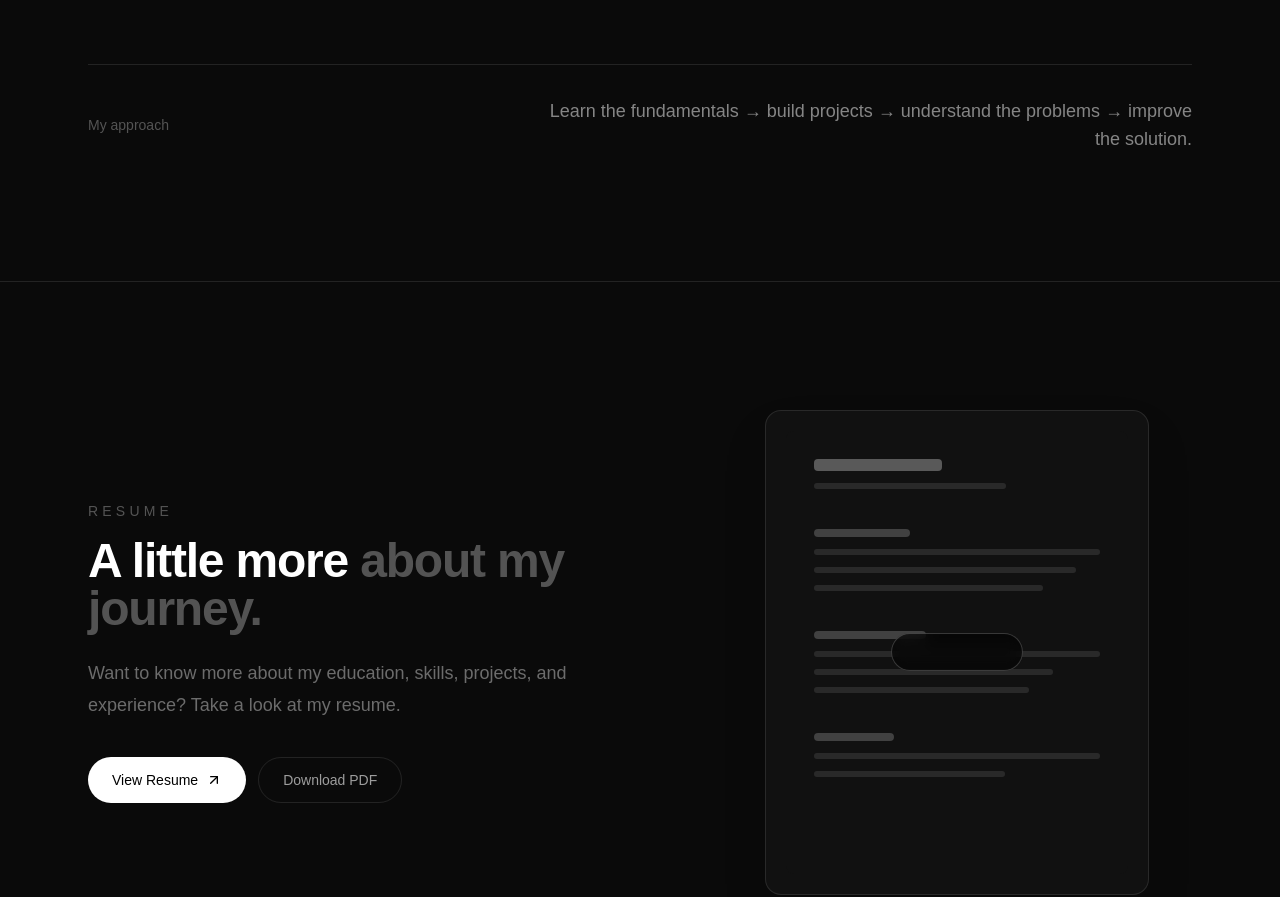
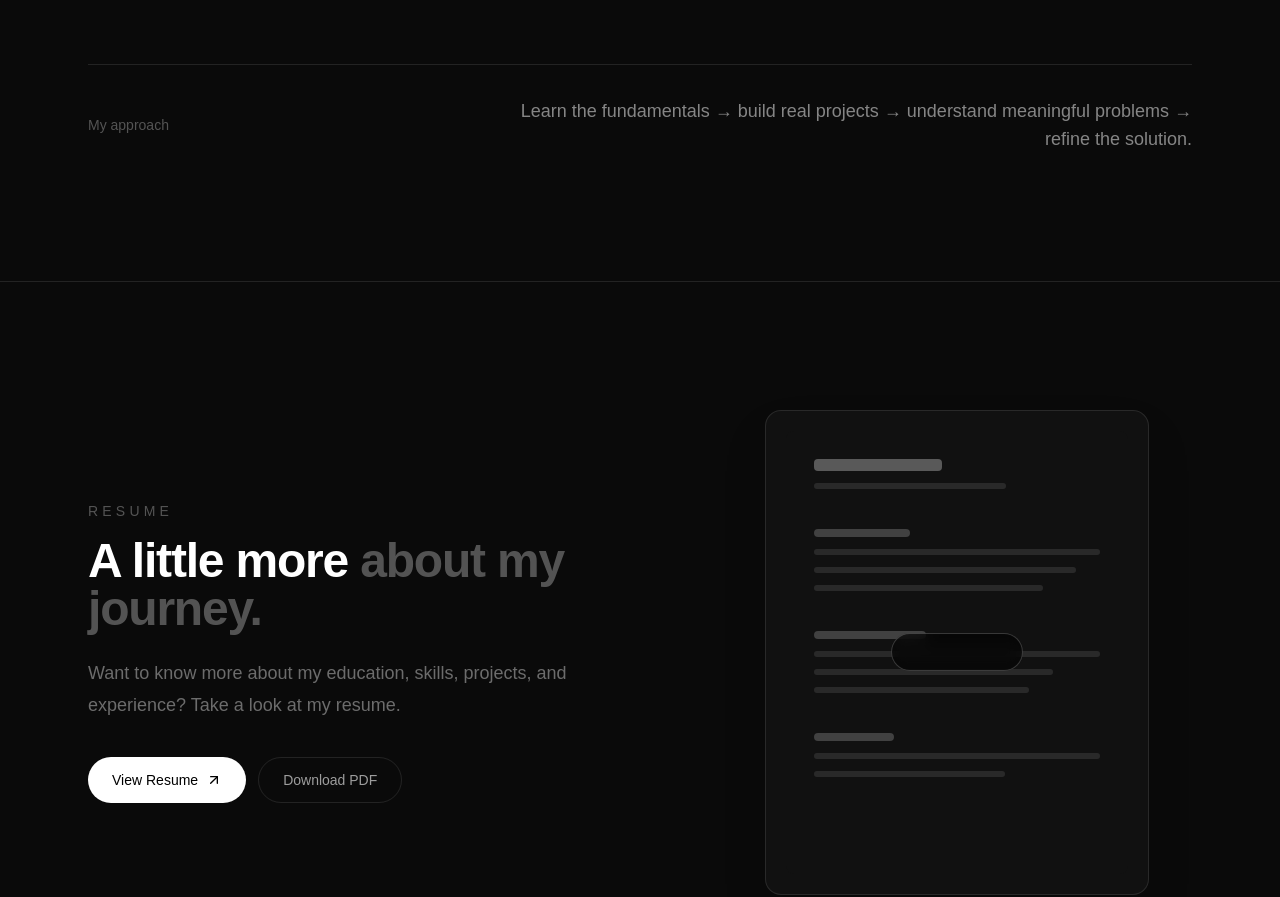
Before and after one commit to siddheshjadhav331-sys/Portfolio, a Next.js app: page / in a window 1280 px wide. Shown: the part 4924-5821 px from the top of the page. Built offline with nearby package versions, Linux system fonts and the light colour scheme.

Commit message:
polish portfolio UI and skills

```diff
--- a/app/page.tsx
+++ b/app/page.tsx
@@ -942,7 +942,7 @@ export default function Home() {
             initial={{ opacity: 0 }}
             whileInView={{ opacity: 1 }}
             viewport={{ once: true }}
-            className="mt-14 border-t border-white/10 pt-8 sm:mt-16"
+            className="mt-16 border-t border-white/10 pt-8"
           >
             <div className="flex flex-col gap-4 md:flex-row md:items-center md:justify-between">
               <p className="text-sm text-white/30">
@@ -950,8 +950,7 @@ export default function Home() {
               </p>
 
               <p className="max-w-2xl text-left text-base leading-7 text-white/50 sm:text-lg md:text-right">
-                Learn the fundamentals → build projects → understand the
-                problems → improve the solution.
+                Learn the fundamentals → build real projects → understand meaningful problems → refine the solution.
               </p>
             </div>
           </motion.div>
```
